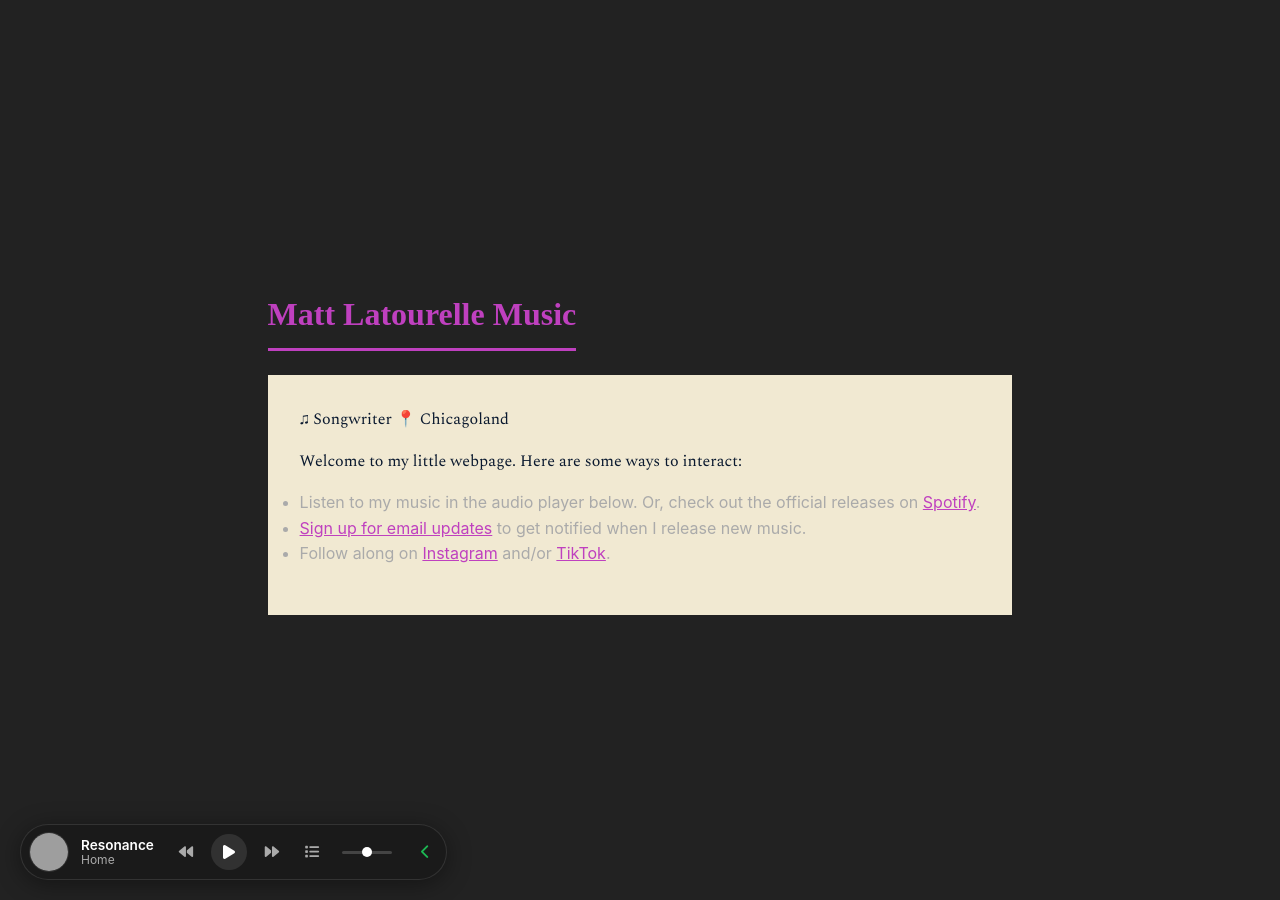
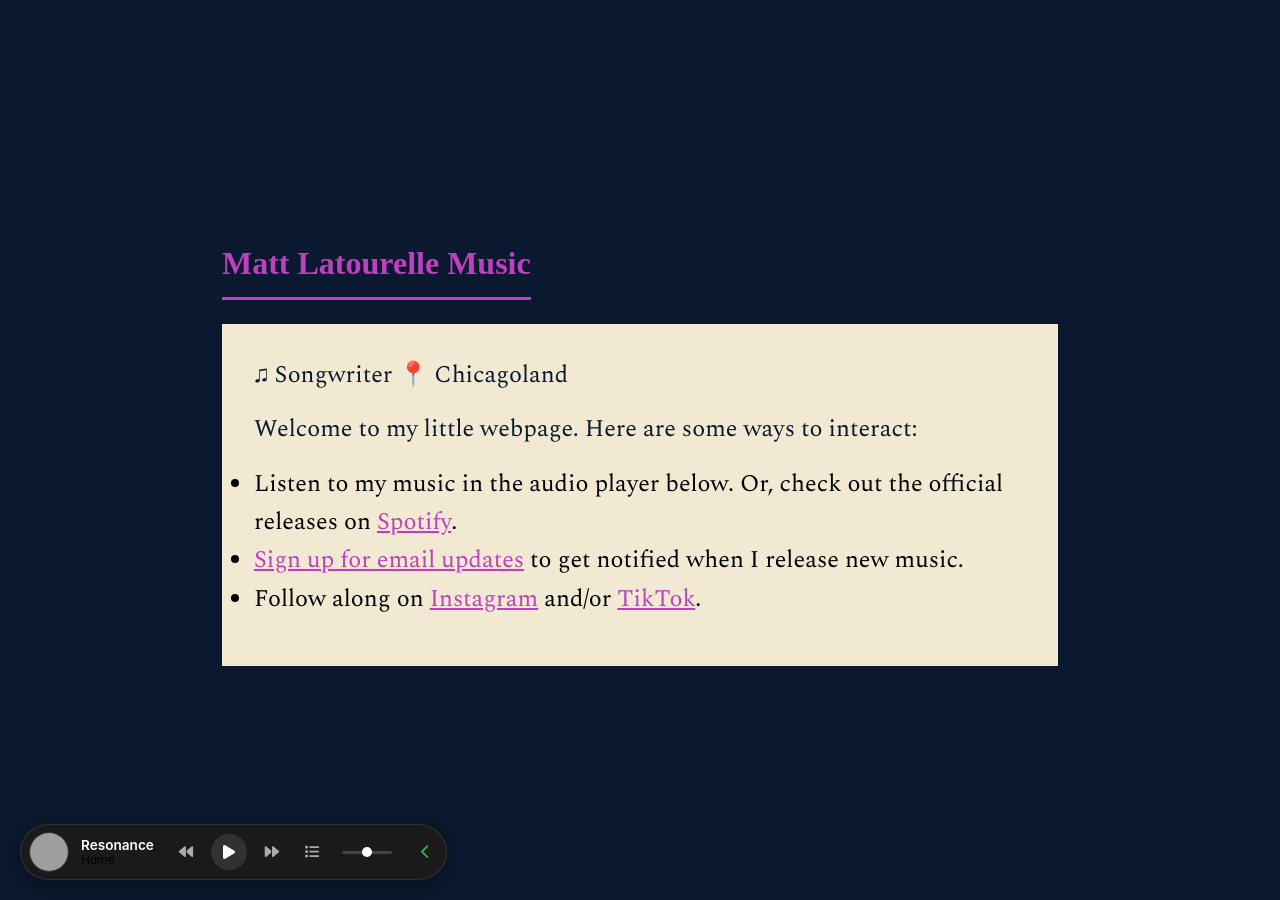
Before and after one commit to mlato/letter-l-music, a Jekyll site: the page built from index.html, in a window 1280 px wide. Built offline with Jekyll 4.4.1, drawn with Linux system fonts in a browser that asks for light colours; some web fonts are replaced; grey boxes are pictures that could not be loaded.

Commit message:
Update style.css
body tag fix

```diff
--- a/assets/css/style.css
+++ b/assets/css/style.css
@@ -17,30 +17,14 @@
   font-family: 'Spectral', monospace;
   background-color: var(--navy);
   line-height: 1.6;
+  min-height: 100vh;
+  display: flex;
+  justify-content: center;
+  align-items: center;
 }
 
 a {
   color: var(--purple);
-}
-
-/* Navigation */
-.nav {
-  position: fixed;
-  top: 0;
-  width: 100%;
-  background-color: var(--navy);
-  border-bottom: 2px solid var(--purple);
-  z-index: 1000;
-  box-shadow: 0 2px 4px rgba(0,0,0,0.1);
-}
-
-.nav-container {
-  max-width: 1200px;
-  margin: 0 auto;
-  padding: 1rem 2rem;
-  display: flex;
-  justify-content: space-between;
-  align-items: center;
 }
 
 .site-title {
@@ -61,6 +45,8 @@
 /* Sections */
 .section {
   margin-bottom: 4rem;
+  font-family: 'Spectral';
+  font-size: 1.5rem;
 }
 
 .section h1 {
@@ -280,17 +266,6 @@
             --font-stack: -apple-system, BlinkMacSystemFont, "Segoe UI", Roboto, Helvetica, Arial, sans-serif;
         }
 
-        body {
-            font-family: var(--font-stack);
-            background-color: var(--bg-color);
-            color: var(--text-sub);
-            margin: 0;
-            min-height: 100vh;
-            display: flex;
-            justify-content: center;
-            align-items: center;
-        }
-
         /* --- PLAYER CONTAINER (Docked Capsule) --- */
         #music-player {
             position: fixed;
```
